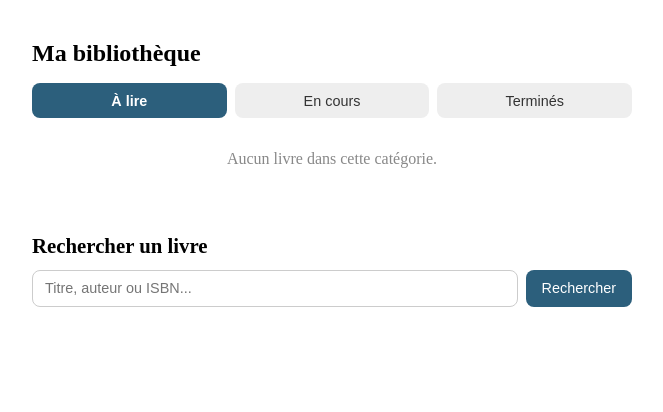
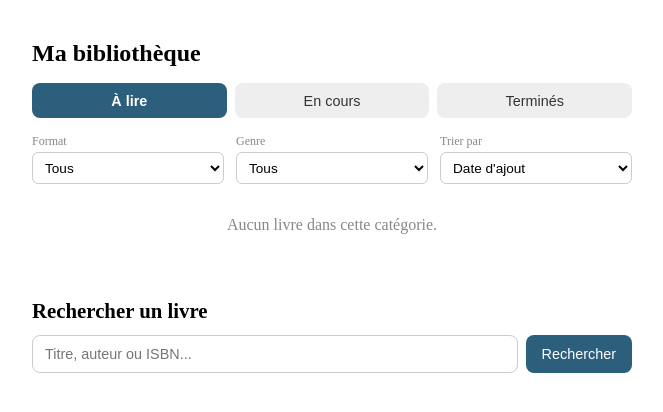
Before and after one commit to louiserun/book-tracker, an Angular app: page / in a window 1280 px wide. Shown: the top 412 px of the page, without its empty margins (308-971 px from the left). Built offline with nearby package versions, Linux system fonts and the light colour scheme.

Commit message:
ajout des filtres (format, genre) et du tri dans Library

```diff
--- a/src/app/features/library/library/library.html
+++ b/src/app/features/library/library/library.html
@@ -14,6 +14,45 @@
       <button [class.active]="activeStatus() === 'finished'" (click)="setStatus('finished')">
         Terminés
       </button>
+    </div>
+
+    <div class="filters">
+      <div class="filter-group">
+        <label for="format-select">Format</label>
+        <select
+          id="format-select"
+          [ngModel]="formatFilter()"
+          (ngModelChange)="setFormatFilter($event)"
+        >
+          <option value="all">Tous</option>
+          <option value="physique">Papier</option>
+          <option value="liseuse">Liseuse</option>
+        </select>
+      </div>
+
+      <div class="filter-group">
+        <label for="genre-select">Genre</label>
+        <select
+          id="genre-select"
+          [ngModel]="genreFilter()"
+          (ngModelChange)="setGenreFilter($event)"
+        >
+          <option value="all">Tous</option>
+          @for (genre of availableGenres(); track genre) {
+            <option [value]="genre">{{ genre }}</option>
+          }
+        </select>
+      </div>
+
+      <div class="filter-group">
+        <label for="sort-select">Trier par</label>
+        <select id="sort-select" [ngModel]="sortBy()" (ngModelChange)="setSortBy($event)">
+          <option value="dateAdded">Date d'ajout</option>
+          <option value="title">Titre</option>
+          <option value="author">Auteur</option>
+          <option value="rating">Note</option>
+        </select>
+      </div>
     </div>
 
     @if (filteredBooks().length === 0) {
--- a/src/app/features/library/library/library.scss
+++ b/src/app/features/library/library/library.scss
@@ -90,3 +90,31 @@
     font-weight: 600;
   }
 }
+
+.filters {
+  display: flex;
+  gap: 0.75rem;
+  margin-bottom: 1rem;
+  flex-wrap: wrap;
+}
+
+.filter-group {
+  flex: 1;
+  min-width: 100px;
+
+  label {
+    display: block;
+    font-size: 0.75rem;
+    color: #888;
+    margin-bottom: 0.2rem;
+  }
+
+  select {
+    width: 100%;
+    padding: 0.4rem 0.5rem;
+    border: 1px solid #ccc;
+    border-radius: 6px;
+    font-size: 0.85rem;
+    background: white;
+  }
+}
--- a/src/app/features/library/library/library.ts
+++ b/src/app/features/library/library/library.ts
@@ -1,11 +1,14 @@
 import { Component, computed, inject, signal } from '@angular/core';
 import { BookDb } from '../../../core/services/book-db/book-db';
-import { Book, ReadingStatus } from '../../../core/models/book';
+import { Book, BookFormat, ReadingStatus } from '../../../core/models/book';
 import { BookDetail } from '../../book-detail/book-detail/book-detail';
+import { FormsModule } from '@angular/forms';
+
+type SortOption = 'title' | 'author' | 'dateAdded' | 'rating';
 
 @Component({
   selector: 'app-library',
-  imports: [BookDetail],
+  imports: [BookDetail, FormsModule],
   templateUrl: './library.html',
   styleUrl: './library.scss',
 })
@@ -21,11 +24,55 @@ export class Library {
   // undefined = aucune fiche ouverte, on affiche la liste normale.
   selectedBook = signal<Book | undefined>(undefined);
 
+  // Filtres additionnels : 'all' = pas de filtre appliqué sur ce critère
+  formatFilter = signal<BookFormat | 'all'>('all');
+  genreFilter = signal<string | 'all'>('all');
+  sortBy = signal<SortOption>('dateAdded');
+
+  // Liste de tous les genres présents dans la bibliothèque, sans doublons,
+  // recalculée automatiquement quand "books" change — alimente le menu déroulant de filtre.
+  availableGenres = computed(() => {
+    const all = this.books().flatMap((b) => b.genres ?? []);
+    return [...new Set(all)].sort();
+  });
+
   // computed() = valeur dérivée, recalculée automatiquement quand "books" ou "activeStatus" changent
-  filteredBooks = computed(() => this.books().filter((b) => b.status === this.activeStatus()));
+  filteredBooks = computed(() => {
+    let result = this.books().filter((b) => b.status === this.activeStatus());
+
+    const format = this.formatFilter();
+    if (format !== 'all') {
+      result = result.filter((b) => b.format === format);
+    }
+
+    const genre = this.genreFilter();
+    if (genre !== 'all') {
+      result = result.filter((b) => b.genres?.includes(genre));
+    }
+
+    return this.sortBooks(result);
+  });
 
   constructor() {
     this.loadBooks();
+  }
+
+  private sortBooks(list: Book[]): Book[] {
+    const sorted = [...list];
+    switch (this.sortBy()) {
+      case 'title':
+        return sorted.sort((a, b) => a.title.localeCompare(b.title));
+      case 'author':
+        return sorted.sort((a, b) => a.author.localeCompare(b.author));
+      case 'rating':
+        return sorted.sort((a, b) => (b.rating ?? 0) - (a.rating ?? 0));
+      case 'dateAdded':
+      default:
+        // Les plus anciens d'abord — utile pour repérer les livres qui traînent dans la PAL
+        return sorted.sort(
+          (a, b) => new Date(a.dateAdded).getTime() - new Date(b.dateAdded).getTime(),
+        );
+    }
   }
 
   // Charge tous les livres depuis IndexedDB et met à jour le signal
@@ -37,6 +84,18 @@ export class Library {
   // Change l'onglet actif (à lire / en cours / terminé)
   setStatus(status: ReadingStatus) {
     this.activeStatus.set(status);
+  }
+
+  setFormatFilter(format: BookFormat | 'all') {
+    this.formatFilter.set(format);
+  }
+
+  setGenreFilter(genre: string) {
+    this.genreFilter.set(genre);
+  }
+
+  setSortBy(sort: SortOption) {
+    this.sortBy.set(sort);
   }
 
   // Calcule le nombre de jours depuis l'ajout — utile pour repérer les livres qui traînent dans la PAL
```
